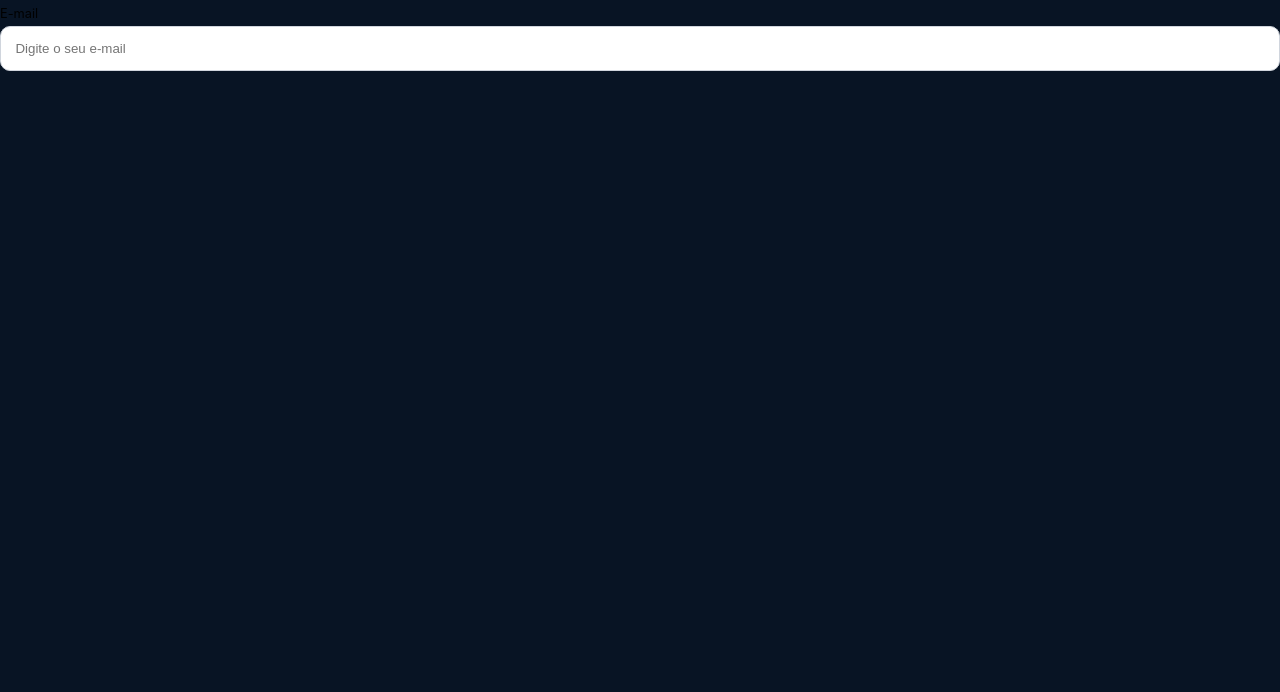
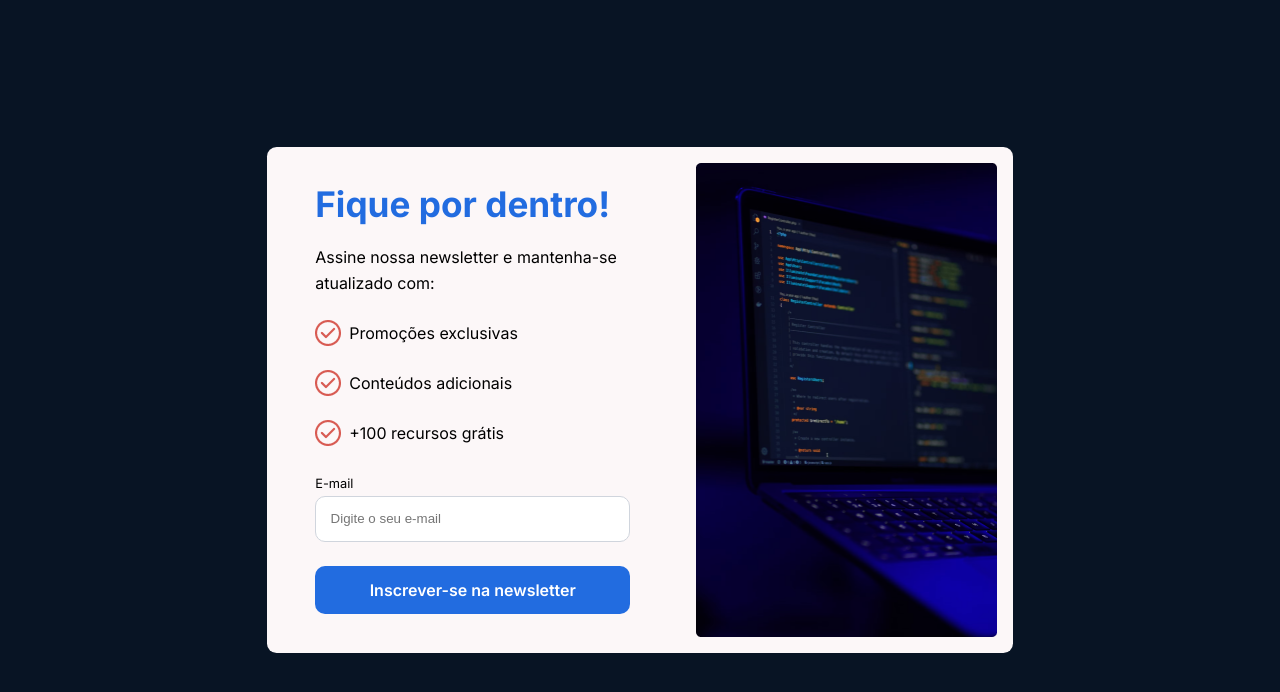
Before and after one commit to igutzzz/newsletter-card, a Vue app: page / in a window 1280 px wide. Shown: the top 692 px of the page. Built offline with nearby package versions, Linux system fonts and the light colour scheme.

Commit message:
feat: Content component added at App.vue

```diff
--- a/src/App.vue
+++ b/src/App.vue
@@ -1,14 +1,19 @@
 
 
 <script setup lang="ts">
-  import EmailInput from './components/EmailInput.vue';
+  import Content from './components/Content.vue';
 </script>
 
 <template>
   <main>
-    <EmailInput/>
+    <Content/>
   </main>
 </template>
 
-<style scoped>
+<style >
+  body{
+    display: flex;
+    justify-content: center;
+    align-items: center;
+  }
 </style>
```
